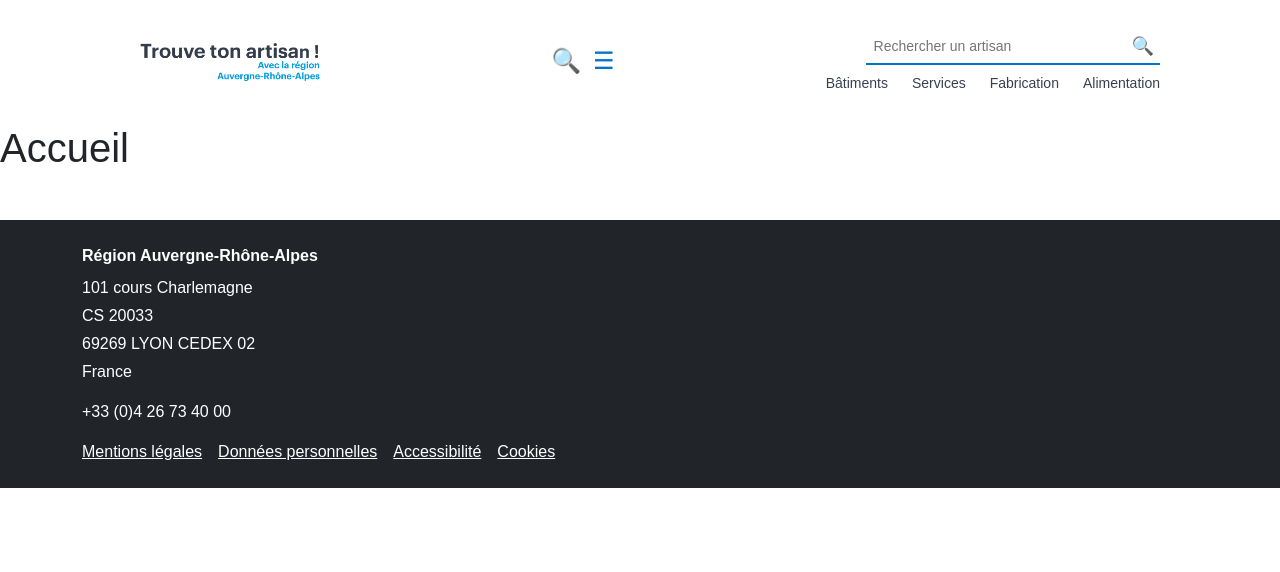
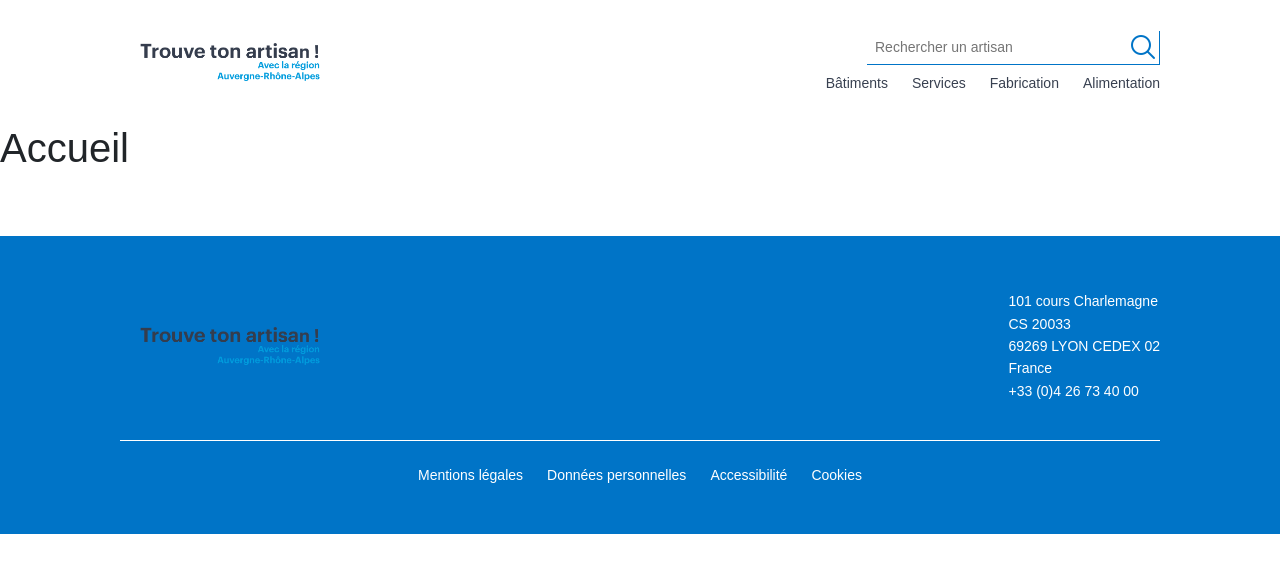
Before and after one commit to BrochotMaxime/brochot-maxime-devoir-site-trouve-ton-artisan, a React (Vite) app in the folder frontend/: page / in a window 1280 px wide. Shown: the top 572 px of the page. Built offline with nearby package versions, Linux system fonts and the light colour scheme.

Commit message:
Create header and footer sections

```diff
--- a/frontend/index.html
+++ b/frontend/index.html
@@ -2,7 +2,7 @@
 <html lang="en">
   <head>
     <meta charset="UTF-8" />
-    <link rel="icon" type="image/svg+xml" href="/favicon.svg" />
+    <link rel="icon" type="image/x-icon" href="/src/assets/favicon.png" />
     <meta name="viewport" content="width=device-width, initial-scale=1.0" />
     <title>trouve-ton-artisan</title>
   </head>
--- a/frontend/src/components/footer.jsx
+++ b/frontend/src/components/footer.jsx
@@ -1,30 +1,29 @@
 import { Link } from 'react-router-dom';
+import logo from '../assets/logo.png';
 
 function Footer() {
         return (
-                <footer className="bg-dark text-white py-4 mt-5">
-                        <div className="container">
-                                <p className="fw-bold mb-2">Région Auvergne-Rhône-Alpes</p>
+                <footer className="footer">
+                        <div className="footer__container">
+                                <div className="footer__top">
+                                        <Link to="/" className="footer__logo">
+                                                <img src={logo} alt="Logo Trouve ton artisan" />
+                                        </Link>
 
-                                <p className="mb-1">101 cours Charlemagne</p>
-                                <p className="mb-1">CS 20033</p>
-                                <p className="mb-1">69269 LYON CEDEX 02</p>
-                                <p className="mb-3">France</p>
-                                <p className="mb-3">+33 (0)4 26 73 40 00</p>
+                                        <div className="footer__infos">
+                                                <p>101 cours Charlemagne</p>
+                                                <p>CS 20033</p>
+                                                <p>69269 LYON CEDEX 02</p>
+                                                <p>France</p>
+                                                <p>+33 (0)4 26 73 40 00</p>
+                                        </div>
+                                </div>
 
-                                <nav>
-                                        <Link to="/mentions-legales" className="text-white me-3">
-                                                Mentions légales
-                                        </Link>
-                                        <Link to="/donnees-personnelles" className="text-white me-3">
-                                                Données personnelles
-                                        </Link>
-                                        <Link to="/accessibilite" className="text-white me-3">
-                                                Accessibilité
-                                        </Link>
-                                        <Link to="/cookies" className="text-white">
-                                                Cookies
-                                        </Link>
+                                <nav className="footer__links">
+                                        <Link to="/mentions-legales">Mentions légales</Link>
+                                        <Link to="/donnees-personnelles">Données personnelles</Link>
+                                        <Link to="/accessibilite">Accessibilité</Link>
+                                        <Link to="/cookies">Cookies</Link>
                                 </nav>
                         </div>
                 </footer>
--- a/frontend/src/components/header.jsx
+++ b/frontend/src/components/header.jsx
@@ -1,5 +1,7 @@
 import { Link } from 'react-router-dom';
 import logo from '../assets/logo.png';
+import loupe from '../assets/loupe.png';
+import menuBurger from '../assets/burger-bar.png';
 
 function Header() {
         return (
@@ -10,25 +12,21 @@ function Header() {
                                 </Link>
 
                                 <div className="header__mobile">
-                                        <button className="header__icon-button" aria-label="Rechercher">
-                                                🔍
-                                        </button>
+                                        <Link to="/recherche" className="header__icon-button" aria-label="Rechercher un artisan">
+                                                <img src={loupe} alt="Loupe rechercher" />
+                                        </Link>
 
-                                        <button className="header__icon-button" aria-label="Ouvrir le menu">
-                                                ☰
-                                        </button>
+                                        <Link to="#" className="header__icon-button" aria-label="Menu de navigation">
+                                                <img src={menuBurger} alt="Menu burger" />
+                                        </Link>
                                 </div>
 
                                 <div className="header__desktop">
                                         <form className="header__search">
-                                                <input
-                                                        type="search"
-                                                        placeholder="Rechercher un artisan"
-                                                        aria-label="Rechercher un artisan"
-                                                />
-                                                <button type="submit" aria-label="Lancer la recherche">
-                                                🔍
-                                                </button>
+                                                <input type="search" placeholder="Rechercher un artisan" aria-label="Rechercher un artisan" />
+                                                <Link to="/recherche" className="header__icon-button" aria-label="Rechercher un artisan">
+                                                        <img src={loupe} alt="Loupe rechercher" />
+                                                </Link>
                                         </form>
 
                                         <nav className="header__nav" aria-label="Navigation principale">
--- a/frontend/src/styles/main.scss
+++ b/frontend/src/styles/main.scss
@@ -9,6 +9,7 @@ body {
         background-color: #ffffff;
 
         &__container {
+                width: 100%;
                 min-height: 80px;
                 padding: 0 16px;
                 display: flex;
@@ -28,17 +29,9 @@ body {
                 }
         }
 
-        &__mobile-actions {
+        &__mobile {
                 display: flex;
                 gap: 8px;
-        }
-
-        &__icon-button {
-                border: none;
-                background: transparent;
-                color: #0074c7;
-                font-size: 24px;
-                line-height: 1;
         }
 
         &__desktop {
@@ -57,7 +50,7 @@ body {
                         padding: 0 32px;
                 }
 
-                &__mobile-actions {
+                &__mobile {
                         display: none;
                 }
 
@@ -71,7 +64,8 @@ body {
                 &__search {
                         display: flex;
                         align-items: center;
-                        border-bottom: 2px solid #0074c7;
+                        border-bottom: 1px solid #0074c7;
+                        border-right: 1px solid #0074c7;
 
                         input {
                                 width: 260px;
@@ -120,3 +114,105 @@ body {
                 }
         }
 }
+
+.footer {
+        background-color: #0074c7;
+        color: #ffffff;
+        margin-top: 64px;
+
+        &__container {
+                display: flex;
+                justify-content: space-between;
+                align-content: center;
+                align-items: center;
+                direction: rtl;
+                padding: 32px 16px;
+        }
+
+        &__top {
+                display: flex;
+                justify-content: space-between;
+                align-items: center;
+                gap: 24px;
+                margin-bottom: 32px;
+        }
+
+        &__logo {
+                display: none;
+
+                img {
+                        width: 160px;
+                        height: auto;
+                }
+        }
+
+        &__infos {
+                display: flex;
+                flex-direction: column;
+                justify-content: center;
+                direction: ltr;
+                text-align: left;
+                align-content: center;
+                font-size: 14px;
+                line-height: 1.6;
+
+                p {
+                        margin: 0;
+                }
+        }
+
+        &__links {
+                display: flex;
+                flex-direction: column;
+                gap: 12px;
+
+                a {
+                        color: #ffffff;
+                        text-decoration: none;
+                        font-size: 14px;
+
+                        &:hover {
+                                color: #82b864;
+                        }
+                }
+        }
+
+        @media (min-width: 768px) {
+                &__container {
+                        display: block;
+                        direction: ltr;
+                        padding: 40px 32px;
+                }
+
+                &__logo {
+                        display: block;
+
+                        img {
+                                width: 190px;
+                        }
+                }
+
+                &__links {
+                        flex-direction: row;
+                        justify-content: center;
+                        flex-wrap: wrap;
+                        padding-top: 24px;
+                        gap: 24px;
+                        border-top: 1px solid #FFFFFF;
+                }
+        }
+
+        @media (min-width: 1200px) {
+                &__container {
+                        max-width: 1440px;
+                        margin: 0 auto;
+                        padding: 48px 120px;
+                }
+
+                &__logo {
+                        img {
+                                width: 220px;
+                        }
+                }
+        }
+}
```
Also changed, not shown: frontend/src/assets/burger-bar.png (added), frontend/src/assets/loupe.png (added).
